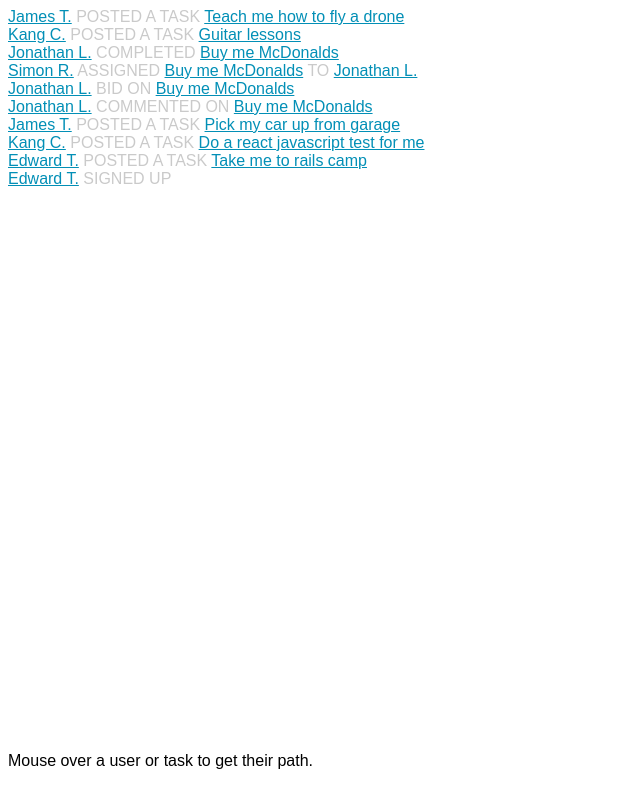
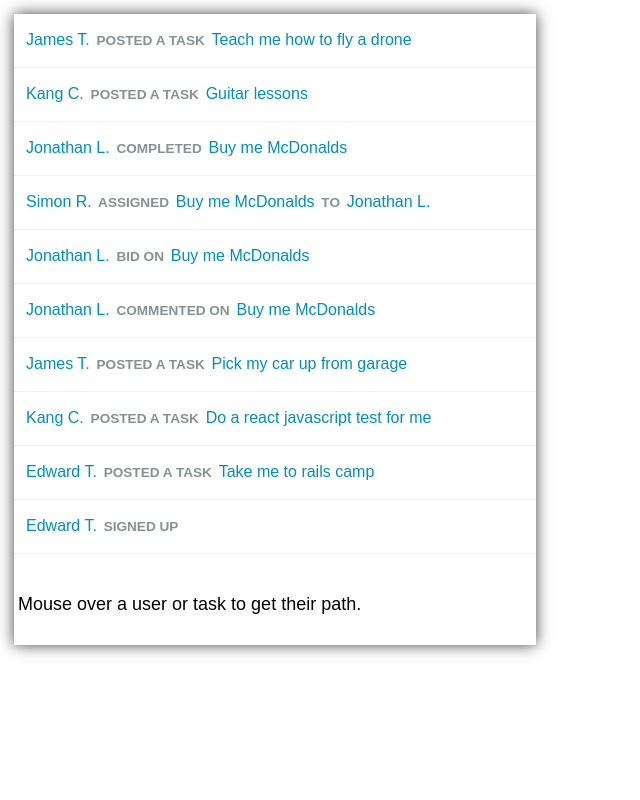
Before and after one commit to bradzacher/airtasker-test, a React app: page / in a window 1280 px wide. Shown: the whole page, without its empty margins (0-640 px from the left). Built offline with nearby package versions, Linux system fonts and the light colour scheme.

Commit message:
adjusted styling so it's more "pixel perfect" (not quite there though)

```diff
--- a/src/app.tsx
+++ b/src/app.tsx
@@ -9,12 +9,25 @@ const styles = {
     '@global': {
         body: {
             fontFamily: 'sans-serif',
+            margin: 0,
+        },
+        '*': {
+            boxSizing: 'border-box',
         },
     },
     rolloverPopup: {
         background: 'white',
-        bottom: '30px',
-        position: 'fixed',
+        paddingTop: '40px',
+        paddingBottom: '30px',
+        paddingLeft: '4px',
+        fontSize: '18px',
+    },
+    container: {
+        boxShadow: '0px 0px 14px 0px #444444',
+        display: 'inline-block',
+        width: '522px',
+        marginLeft: '14px',
+        marginTop: '14px',
     },
 }
 
@@ -50,7 +63,7 @@ const App = injectJss(styles)(
 
         public render() {
             return (
-                <div>
+                <div className={this.props.classes.container}>
                     <MyComponent
                         items={ MyParser.getItems(feed) }
                         onMouseOver={ this.handleMouseOver }
--- a/src/components/ActivityRow.tsx
+++ b/src/components/ActivityRow.tsx
@@ -8,7 +8,13 @@ import TaskElement from '~/components/TaskElement'
 import FillerElement from '~/components/FillerElement'
 
 const styles = {
-
+    container: {
+        paddingTop: '17px',
+        paddingBottom: '18px',
+        paddingLeft: '12px',
+        paddingRight: '12px',
+        borderBottom: '1px solid #F1F1F1',
+    },
 }
 
 interface PropsBase {
@@ -58,7 +64,7 @@ export const ActivityRow = injectJss(styles)(
         })
 
         return (
-            <div>
+            <div className={props.classes.container}>
                 {content}
             </div>
         )
--- a/src/components/FillerElement.tsx
+++ b/src/components/FillerElement.tsx
@@ -4,7 +4,11 @@ import injectJss, { WithStyles } from 'react-jss'
 const styles = {
     content: {
         textTransform: 'uppercase',
-        color: '#CACACA',
+        color: '#879094',
+        fontSize: '0.85em',
+        fontWeight: 'bold',
+        paddingLeft: '3px',
+        paddingRight: '3px',
     },
 }
 
--- a/src/components/LinkElement.tsx
+++ b/src/components/LinkElement.tsx
@@ -5,9 +5,13 @@ import { MouseOutHandler, MouseOverHandler } from '~/interfaces/EventHandlers'
 
 const styles = {
     anchor: {
-        textDecoration: 'underline',
+        textDecoration: 'none',
         cursor: 'pointer',
         color: '#028FB6',
+        paddingBottom: '2px',
+        '&:hover': {
+            borderBottom: '1px solid #028FB6',
+        },
     },
 }
 
```
